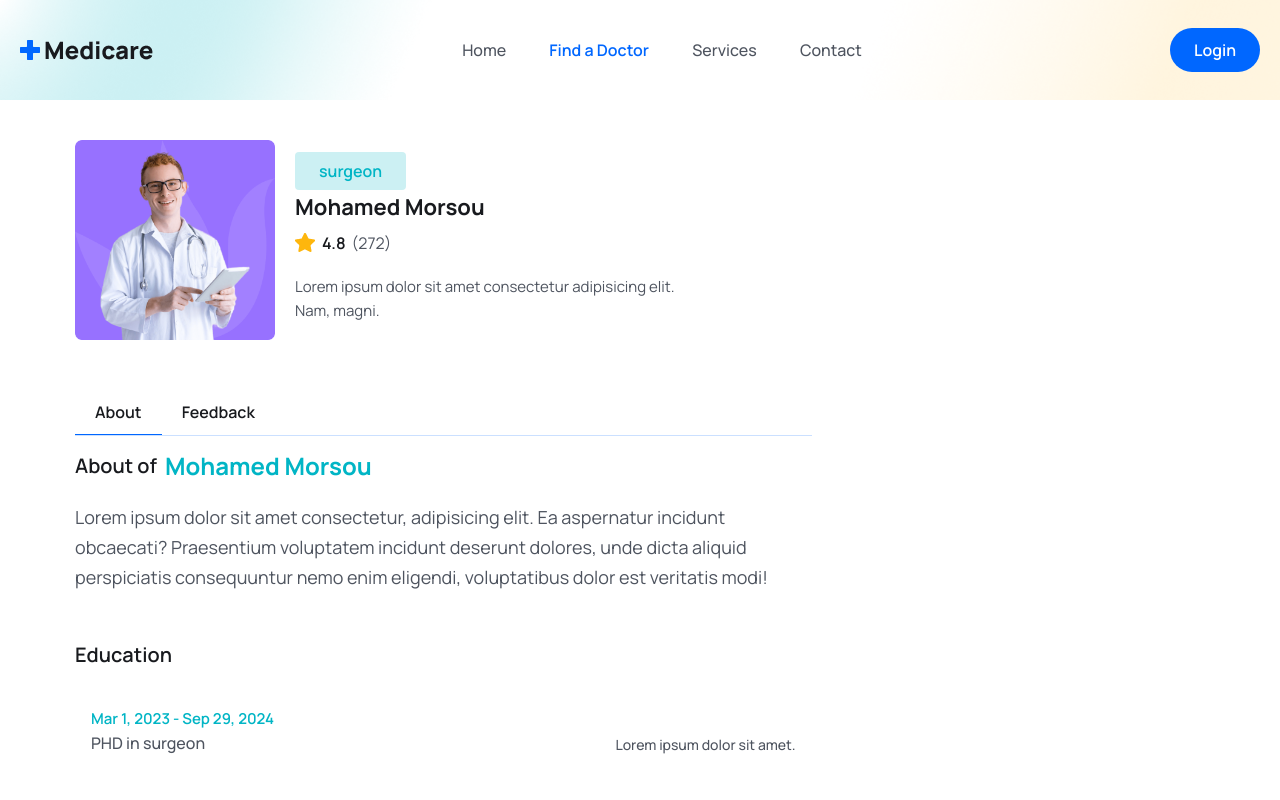
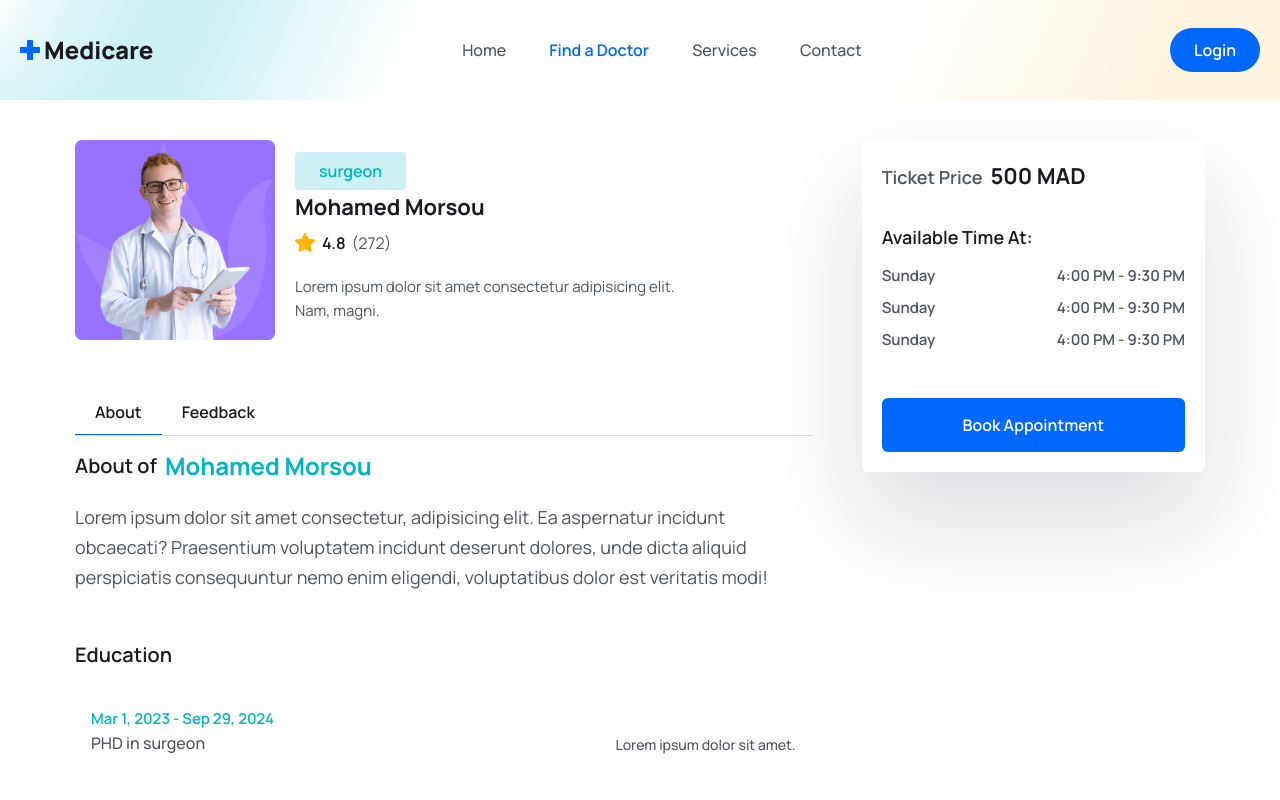
Before and after one commit to MohamedMorsou/Site-Web-de-prise-de-rendez-vous-Medicare, a React (Vite) app in the folder frontend/: page /doctors/1 in a window 1280 px wide. Shown: the top 800 px of the page. Built offline with nearby package versions, Linux system fonts and the light colour scheme; the HTML template or start-up script is replaced by a standard one.

Commit message:
SlidePanel

```diff
--- a/frontend/src/pages/Doctors/DoctorDetails.jsx
+++ b/frontend/src/pages/Doctors/DoctorDetails.jsx
@@ -3,6 +3,8 @@
 import starIcon from "../../assets/images/Star.png";
 import DoctorAbout from "./DoctorAbout";
 import Feedback from "./Feedback";
+import SidePanel from './SidePanel';
+
 
 const DoctorDetails = () => {
   const [tab, setTab] = useState("about");
@@ -66,7 +68,11 @@
               {tab === "feedback" && <Feedback />}
             </div>
           </div>
-          <div></div>
+          <div>
+          <div>
+            <SidePanel />
+          </div>
+          </div>
         </div>
       </div>
     </section>
--- /dev/null
+++ b/frontend/src/pages/Doctors/SidePanel.jsx
@@ -0,0 +1,56 @@
+const SidePanel = () => {
+  return (
+    <div className="shadow-panelShadow p-3 lg:p-5 rounded-md">
+      <div className="flex items-center justify-between">
+        <p className="text__para mt-0 font-semibold">
+          Ticket Price
+          <span
+            className="text-base leading-7 lg:text-[22px]
+            lg:leading-8 text-headingColor font-bold ml-2"
+          >
+             500 MAD
+          </span>
+        </p>
+      </div>
+
+      <div className="mt-[30px]">
+        <p className="text__para mt-0 font-semibold text-headingColor">
+          Available Time At:
+        </p>
+
+        <ul className="mt-3">
+          <li className="flex items-center justify-between mb-2">
+            <p className="text-[15px] leading-6 text-textColor font-semibold">
+              Sunday
+            </p>
+            <p className="text-[15px] leading-6 text-textColor font-semibold">
+              4:00 PM - 9:30 PM
+            </p>
+          </li>
+
+          <li className="flex items-center justify-between mb-2">
+            <p className="text-[15px] leading-6 text-textColor font-semibold">
+              Sunday
+            </p>
+            <p className="text-[15px] leading-6 text-textColor font-semibold">
+              4:00 PM - 9:30 PM
+            </p>
+          </li>
+
+          <li className="flex items-center justify-between mb-2">
+            <p className="text-[15px] leading-6 text-textColor font-semibold">
+              Sunday
+            </p>
+            <p className="text-[15px] leading-6 text-textColor font-semibold">
+              4:00 PM - 9:30 PM
+            </p>
+          </li>
+        </ul>
+      </div>
+
+      <button className="btn px-2 w-full rounded-md">Book Appointment</button>
+    </div>
+  );
+};
+
+export default SidePanel;
```
